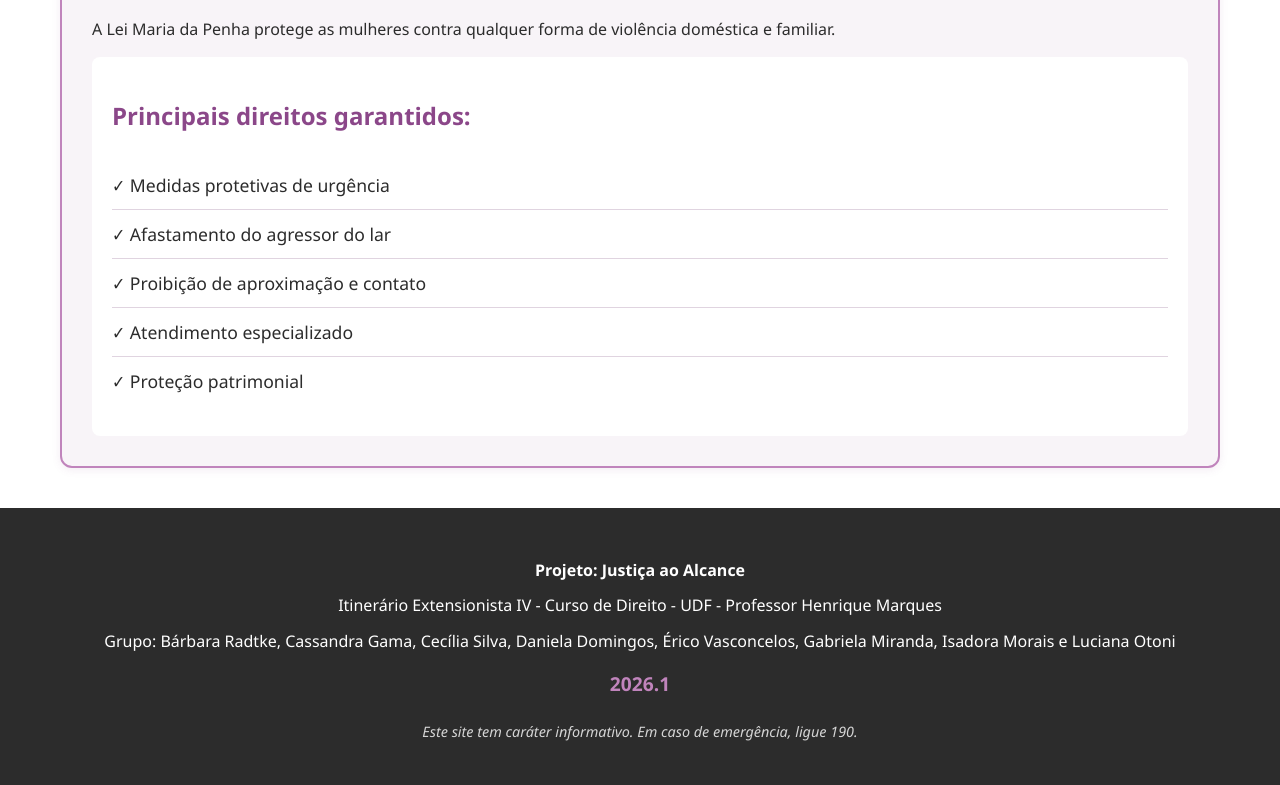
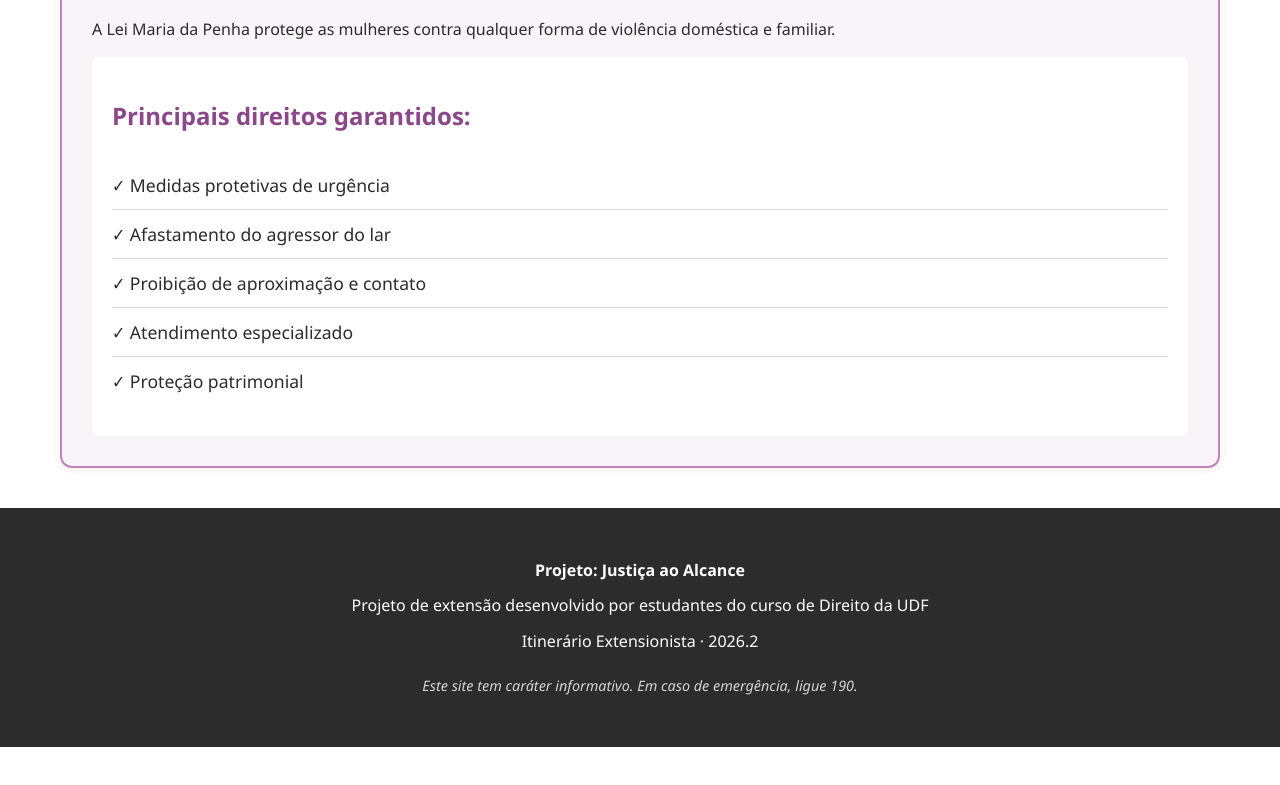
Before and after one commit to ericovasconcelos/justica-ao-alcance, a plain HTML site: page index.html in a window 1280 px wide. Shown: the part 4474-5259 px from the top of the page. After the commit the page ends 5221 px from the top, so only its background shows below. Drawn offline with Linux system fonts and the light colour scheme.

Commit message:
Update footer for 2026.2

```diff
--- a/index.html
+++ b/index.html
@@ -245,9 +245,8 @@
     <footer>
         <div class="container">
             <p><strong>Projeto: Justiça ao Alcance</strong></p>
-            <p>Itinerário Extensionista IV - Curso de Direito - UDF - Professor Henrique Marques</p>
-            <p>Grupo: Bárbara Radtke, Cassandra Gama, Cecília Silva, Daniela Domingos, Érico Vasconcelos, Gabriela Miranda, Isadora Morais e Luciana Otoni</p>
-            <p class="year">2026.1</p>
+            <p>Projeto de extensão desenvolvido por estudantes do curso de Direito da UDF</p>
+            <p>Itinerário Extensionista · 2026.2</p>
             <p class="disclaimer">Este site tem caráter informativo. Em caso de emergência, ligue 190.</p>
         </div>
     </footer>
```
